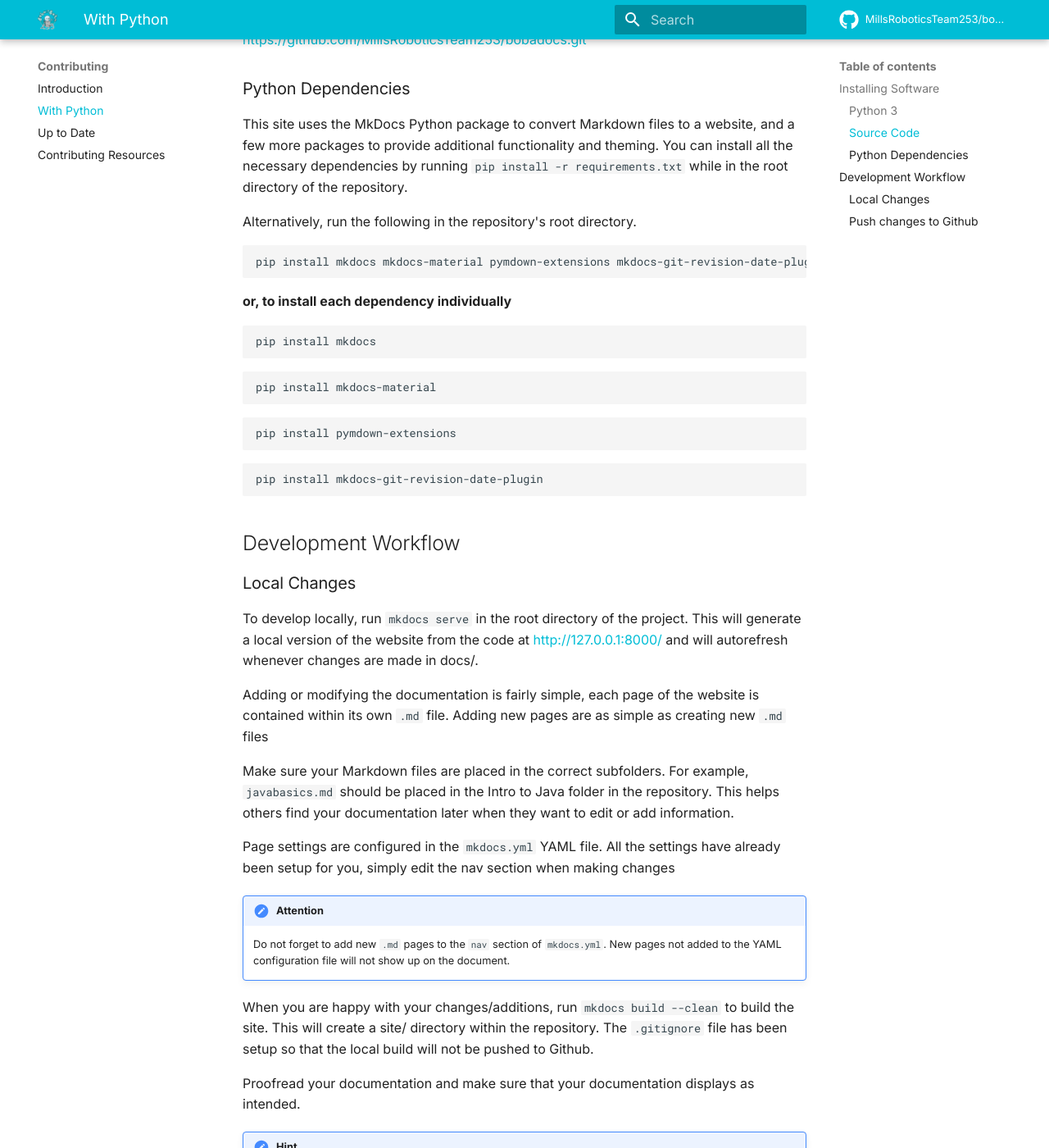
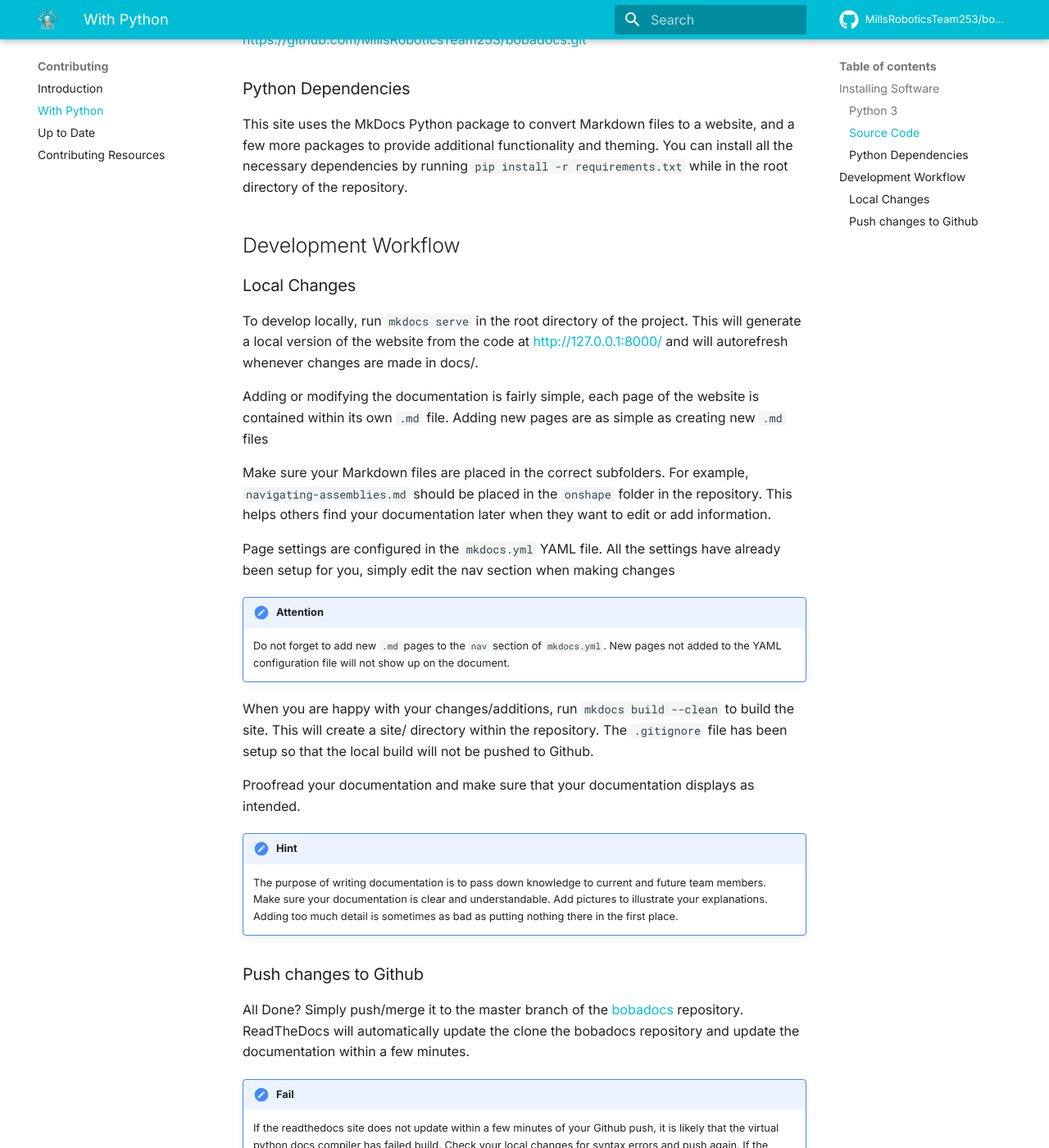
Before and after one commit to bobabots253/bobadocs, an MkDocs documentation site: the page built from docs/contributing/with-python.md, in a window 1280 px wide and 1400 px high, scrolled down 593 px. Shown: the whole window at 82% size. Built offline with MkDocs 1.6.1 and Material for MkDocs 9.7.7, drawn with Linux system fonts in a browser that asks for light colours; comment, search, counter and statistics services are not loaded.

Commit message:
update contributing section

````diff
--- a/docs/contributing/with-python.md
+++ b/docs/contributing/with-python.md
@@ -19,29 +19,6 @@ Clone the bobadocs repository from Github. https://github.com/MillsRoboticsTeam2
 
 This site uses the MkDocs Python package to convert Markdown files to a website, and a few more packages to provide additional functionality and theming. You can install all the necessary dependencies by running `pip install -r requirements.txt` while in the root directory of the repository.
 
-Alternatively, run the following in the repository's root directory.
-```
-pip install mkdocs mkdocs-material pymdown-extensions mkdocs-git-revision-date-plugin
-```
-
-**or, to install each dependency individually**
-
-```
-pip install mkdocs
-```
-
-```
-pip install mkdocs-material
-```
-
-```
-pip install pymdown-extensions
-```
-
-```
-pip install mkdocs-git-revision-date-plugin
-```
-
 ## Development Workflow
 
 ### Local Changes
@@ -50,7 +27,7 @@ To develop locally, run `mkdocs serve` in the root directory of the project. Thi
 
 Adding or modifying the documentation is fairly simple, each page of the website is contained within its own `.md` file. Adding new pages are as simple as creating new `.md` files
 
-Make sure your Markdown files are placed in the correct subfolders. For example, `javabasics.md` should be placed in the Intro to Java folder in the repository. This helps others find your documentation later when they want to edit or add information.
+Make sure your Markdown files are placed in the correct subfolders. For example, `navigating-assemblies.md` should be placed in the `onshape` folder in the repository. This helps others find your documentation later when they want to edit or add information.
 
 Page settings are configured in the `mkdocs.yml` YAML file. All the settings have already been setup for you, simply edit the nav section when making changes
 
````
